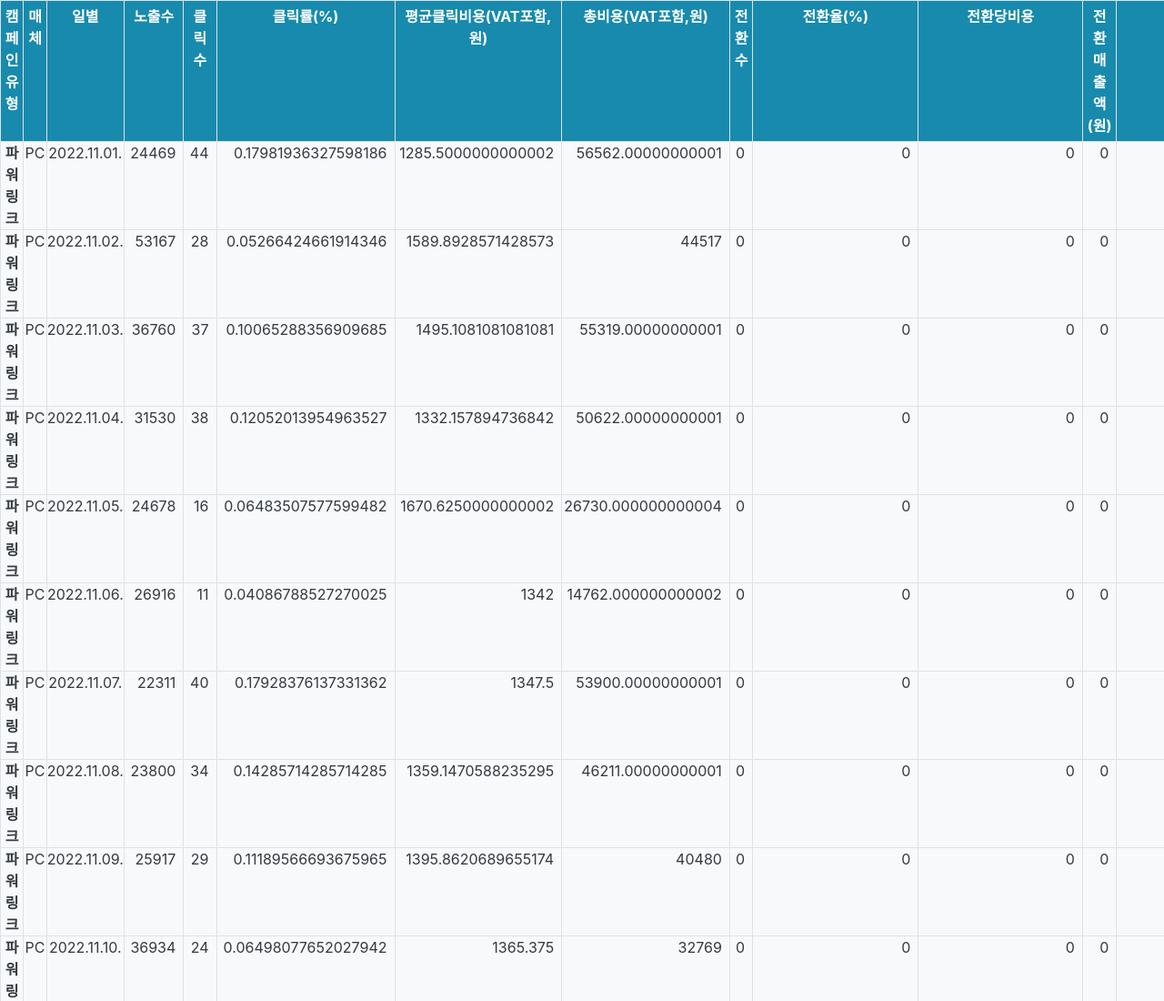
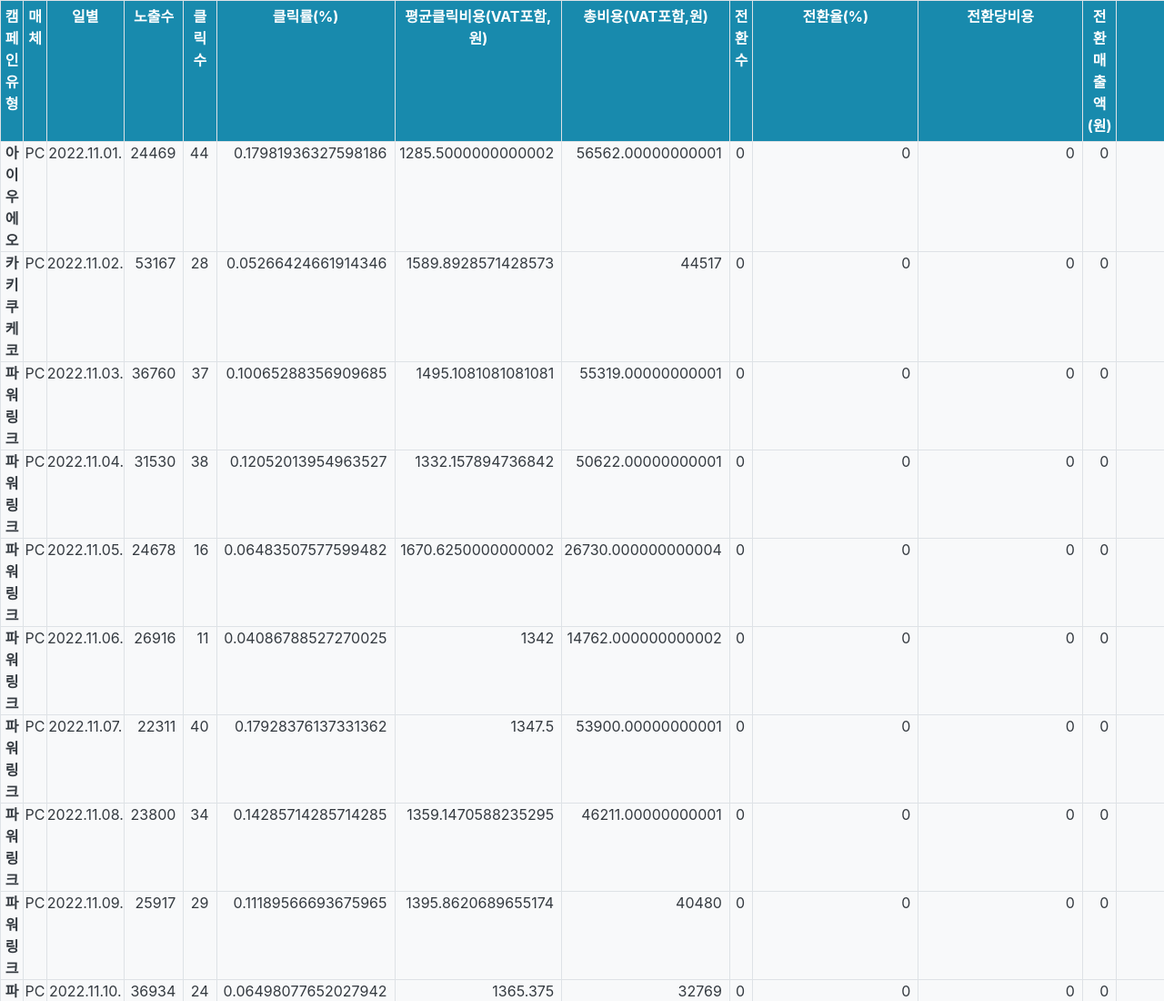
Before and after one commit to develop-kjy/samplepage, a website: page index.html in a window 1280 px wide. Shown: the top 1100 px of the page at 91% size. Drawn offline with nearby package versions, Linux system fonts and the light colour scheme.

Commit message:
자동확인

```diff
--- a/index.html
+++ b/index.html
@@ -44,7 +44,7 @@
                 <th>평균노출순위</th>
             </tr>
             <tr class="text-dark bg-light">
-                <th scope="row" class="text-center p-0 m-0">파워링크</th>
+                <th scope="row" class="text-center p-0 m-0">아이우에오</th>
                 <td scope="row" class="text-center p-0 m-0">PC</td>
                 <td scope="row" class="text-center p-0 m-0">2022.11.01.</td>
                 <td class="text-right p-0 pr-2">24469</td>
@@ -60,7 +60,7 @@
                 <td class="text-right p-0 pr-2">2.2521966569945646</td>
             </tr>
             <tr class="text-dark bg-light">
-                <th scope="row" class="text-center p-0 m-0">파워링크</th>
+                <th scope="row" class="text-center p-0 m-0">카키쿠케코</th>
                 <td scope="row" class="text-center p-0 m-0">PC</td>
                 <td scope="row" class="text-center p-0 m-0">2022.11.02.</td>
                 <td class="text-right p-0 pr-2">53167</td>
```
